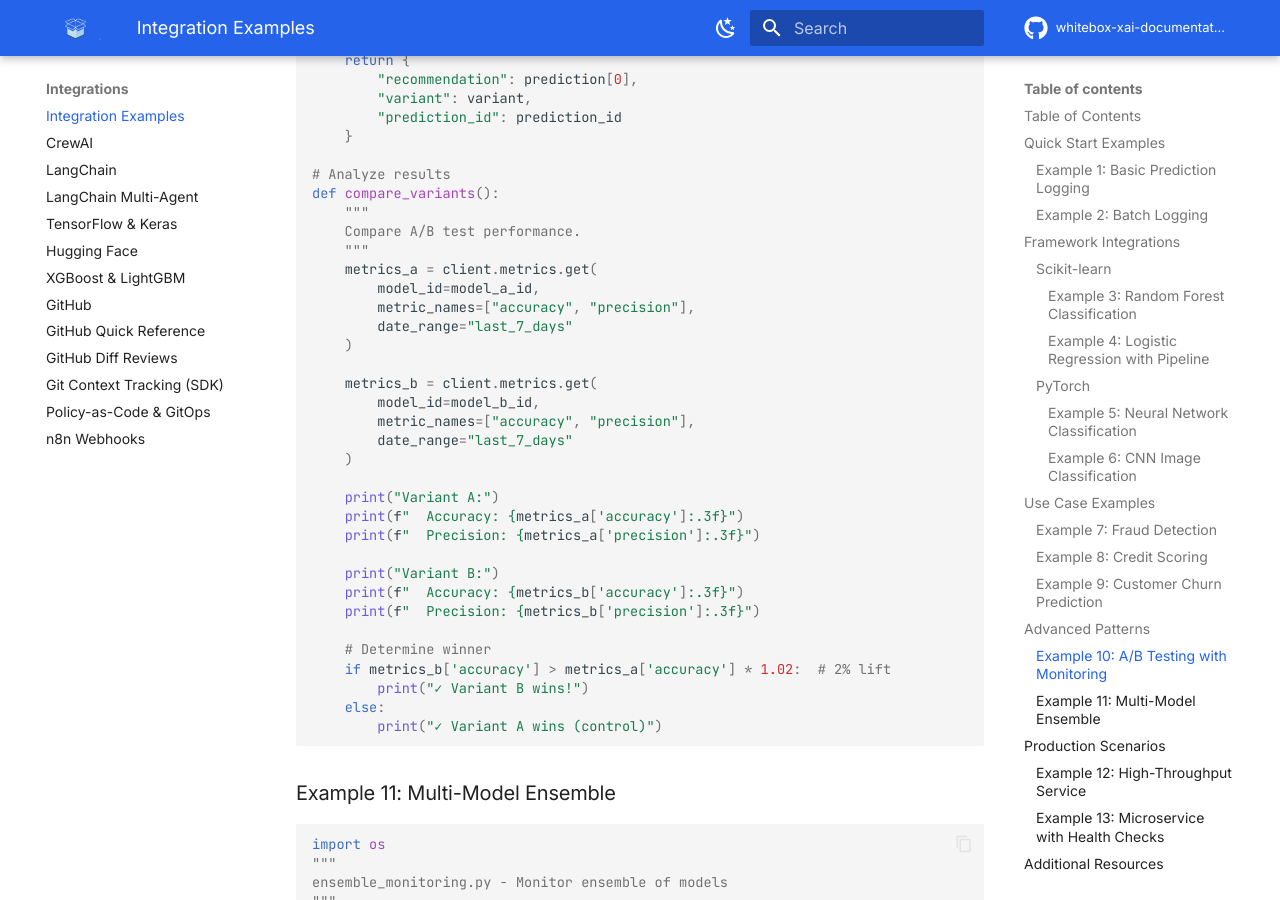
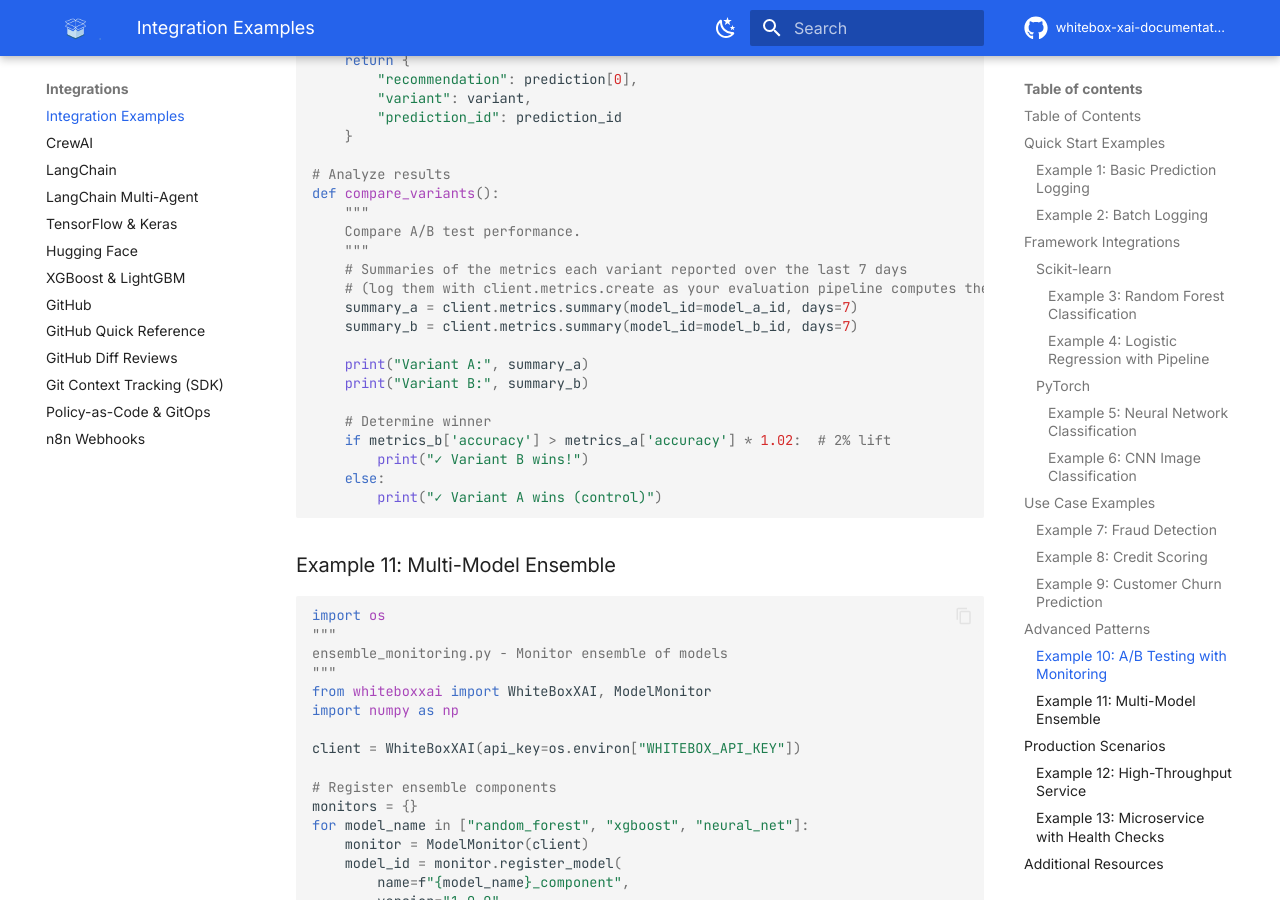
Before and after one commit to AgentaFlow/whitebox-xai-documentation, an MkDocs documentation site: the page built from docs/integrations/examples.md, in a window 1280 px wide and 900 px high, scrolled down 15743 px. Built offline with MkDocs 1.6.1 and Material for MkDocs 9.7.7, drawn with Linux system fonts in a browser that asks for light colours; comment, search, counter and statistics services are not loaded; some of the changed text lies outside the part shown.

Commit message:
docs: fix remaining SDK examples flagged by verification against the SDK
Co-Authored-By: Claude Opus 5.5 <noreply@anthropic.com>

```diff
--- a/docs/integrations/examples.md
+++ b/docs/integrations/examples.md
@@ -823,25 +823,13 @@ def compare_variants():
     """
     Compare A/B test performance.
     """
-    metrics_a = client.metrics.get(
-        model_id=model_a_id,
-        metric_names=["accuracy", "precision"],
-        date_range="last_7_days"
-    )
+    # Summaries of the metrics each variant reported over the last 7 days
+    # (log them with client.metrics.create as your evaluation pipeline computes them)
+    summary_a = client.metrics.summary(model_id=model_a_id, days=7)
+    summary_b = client.metrics.summary(model_id=model_b_id, days=7)
 
-    metrics_b = client.metrics.get(
-        model_id=model_b_id,
-        metric_names=["accuracy", "precision"],
-        date_range="last_7_days"
-    )
-
-    print("Variant A:")
-    print(f"  Accuracy: {metrics_a['accuracy']:.3f}")
-    print(f"  Precision: {metrics_a['precision']:.3f}")
-
-    print("Variant B:")
-    print(f"  Accuracy: {metrics_b['accuracy']:.3f}")
-    print(f"  Precision: {metrics_b['precision']:.3f}")
+    print("Variant A:", summary_a)
+    print("Variant B:", summary_b)
 
     # Determine winner
     if metrics_b['accuracy'] > metrics_a['accuracy'] * 1.02:  # 2% lift
```
Also changed, not shown: other parts of docs/integrations/examples.md (+1 -1 lines), docs/sdk/multi-agent-monitoring.md (+13 -17 lines), docs/user-guide/features.md (+1 -1 lines).
